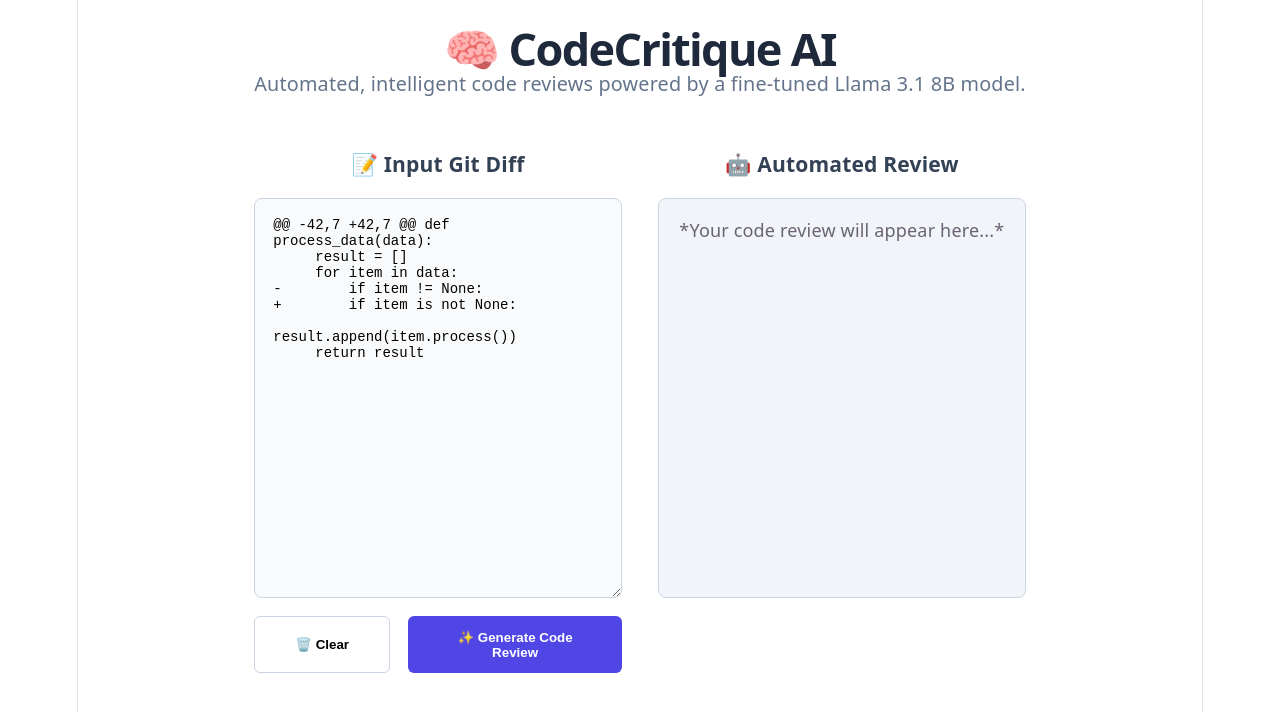
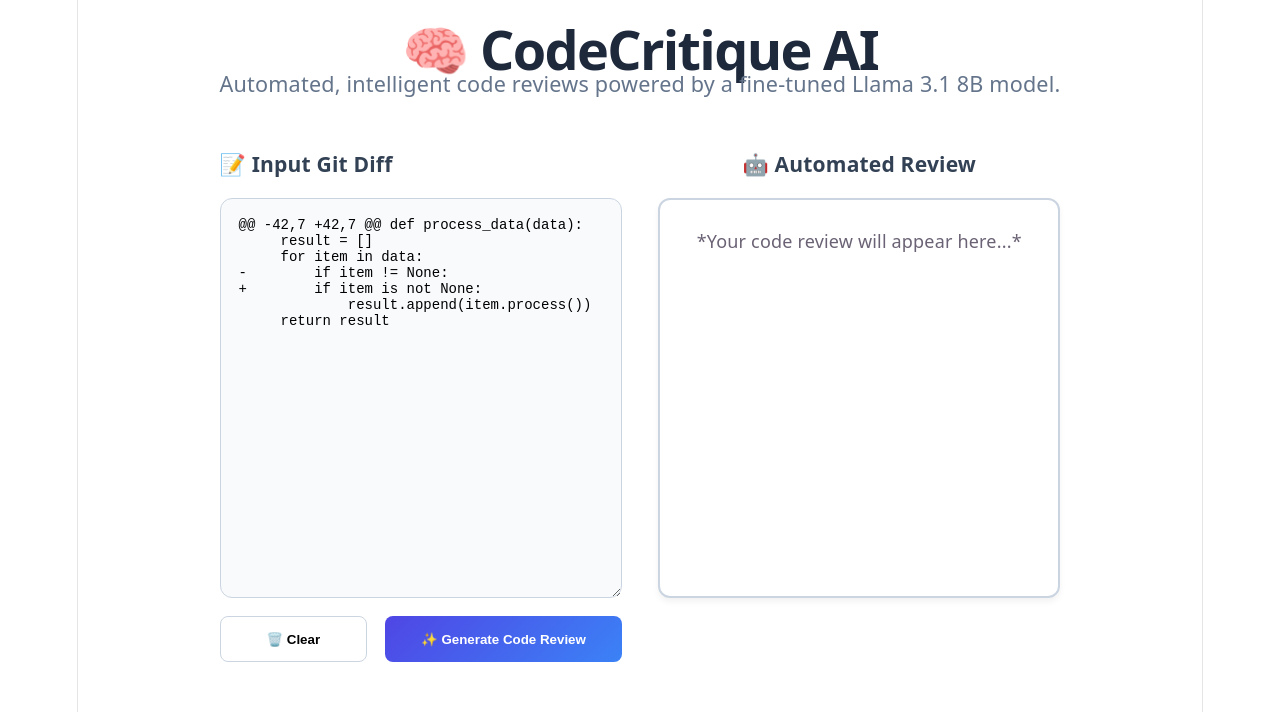
Before and after one commit to Amogh0786/CodeCritique, a React (Vite) app in the folder frontend/: page / in a window 1280 px wide. Shown: the top 712 px of the page. Built offline with nearby package versions, Linux system fonts and the light colour scheme.

Commit message:
UI: Add framer-motion for pro animations

```diff
--- a/frontend/package.json
+++ b/frontend/package.json
@@ -10,6 +10,7 @@
     "preview": "vite preview"
   },
   "dependencies": {
+    "framer-motion": "^13.2.0",
     "react": "^19.2.8",
     "react-dom": "^19.2.8"
   },
--- a/frontend/src/App.tsx
+++ b/frontend/src/App.tsx
@@ -1,4 +1,5 @@
 import { useState } from 'react'
+import { motion, AnimatePresence } from 'framer-motion'
 import './App.css'
 
 function App() {
@@ -48,20 +49,37 @@ function App() {
   }
 
   return (
-    <div style={{ maxWidth: '1000px', margin: '0 auto', padding: '2rem', fontFamily: 'system-ui, sans-serif' }}>
-      <div style={{ textAlign: 'center', marginBottom: '3rem' }}>
-        <h1 style={{ fontSize: '2.5rem', fontWeight: 800, margin: '0 0 0.5rem 0', color: '#1e293b' }}>
+    <div style={{ maxWidth: '1100px', margin: '0 auto', padding: '2rem', fontFamily: 'system-ui, sans-serif' }}>
+
+      {/* Header Animation */}
+      <motion.div
+        initial={{ opacity: 0, y: -50 }}
+        animate={{ opacity: 1, y: 0 }}
+        transition={{ duration: 0.6, ease: "easeOut" }}
+        style={{ textAlign: 'center', marginBottom: '3rem' }}
+      >
+        <h1 style={{ fontSize: '3rem', fontWeight: 800, margin: '0 0 0.5rem 0', color: '#1e293b' }}>
           🧠 CodeCritique AI
         </h1>
-        <p style={{ fontSize: '1.1rem', color: '#64748b', margin: 0 }}>
+        <p style={{ fontSize: '1.2rem', color: '#64748b', margin: 0 }}>
           Automated, intelligent code reviews powered by a fine-tuned Llama 3.1 8B model.
         </p>
-      </div>
+      </motion.div>
 
       <div style={{ display: 'flex', gap: '2rem', flexDirection: 'row' }}>
-        <div style={{ flex: 1, display: 'flex', flexDirection: 'column' }}>
-          <h3 style={{ marginTop: 0, color: '#334155' }}>📝 Input Git Diff</h3>
-          <textarea
+
+        {/* Left Column (Input) Animation */}
+        <motion.div
+          initial={{ opacity: 0, x: -50 }}
+          animate={{ opacity: 1, x: 0 }}
+          transition={{ duration: 0.6, delay: 0.2, ease: "easeOut" }}
+          style={{ flex: 1, display: 'flex', flexDirection: 'column' }}
+        >
+          <h3 style={{ marginTop: 0, color: '#334155', display: 'flex', alignItems: 'center', gap: '8px' }}>
+            📝 Input Git Diff
+          </h3>
+          <motion.textarea
+            whileFocus={{ scale: 1.01, boxShadow: '0px 4px 15px rgba(0,0,0,0.1)' }}
             value={diff}
             onChange={(e) => setDiff(e.target.value)}
             style={{
@@ -72,45 +90,89 @@ function App() {
               fontSize: '14px',
               backgroundColor: '#f8fafc',
               border: '1px solid #cbd5e1',
-              borderRadius: '8px',
+              borderRadius: '12px',
               resize: 'vertical',
-              boxSizing: 'border-box'
+              boxSizing: 'border-box',
+              transition: 'all 0.3s ease'
             }}
           />
           <div style={{ display: 'flex', gap: '1rem', marginTop: '1rem' }}>
-            <button
+            <motion.button
+              whileHover={{ scale: 1.05, backgroundColor: '#f1f5f9' }}
+              whileTap={{ scale: 0.95 }}
               onClick={handleClear}
-              style={{ padding: '0.75rem 1.5rem', borderRadius: '6px', border: '1px solid #cbd5e1', background: 'white', cursor: 'pointer', fontWeight: 600, flex: 1 }}
+              style={{ padding: '0.8rem 1.5rem', borderRadius: '8px', border: '1px solid #cbd5e1', background: 'white', cursor: 'pointer', fontWeight: 600, flex: 1 }}
             >
               🗑️ Clear
-            </button>
-            <button
+            </motion.button>
+            <motion.button
+              whileHover={{ scale: 1.05, boxShadow: '0px 4px 15px rgba(79, 70, 229, 0.4)' }}
+              whileTap={{ scale: 0.95 }}
               onClick={handleGenerate}
               disabled={loading}
-              style={{ padding: '0.75rem 1.5rem', borderRadius: '6px', border: 'none', background: '#4f46e5', color: 'white', cursor: loading ? 'not-allowed' : 'pointer', fontWeight: 600, flex: 2, opacity: loading ? 0.7 : 1 }}
+              style={{
+                padding: '0.8rem 1.5rem',
+                borderRadius: '8px',
+                border: 'none',
+                background: 'linear-gradient(135deg, #4f46e5 0%, #3b82f6 100%)',
+                color: 'white',
+                cursor: loading ? 'not-allowed' : 'pointer',
+                fontWeight: 600,
+                flex: 2,
+                opacity: loading ? 0.7 : 1
+              }}
             >
               {loading ? '⏳ Generating...' : '✨ Generate Code Review'}
-            </button>
+            </motion.button>
           </div>
-        </div>
+        </motion.div>
 
-        <div style={{ flex: 1, display: 'flex', flexDirection: 'column' }}>
+        {/* Right Column (Output) Animation */}
+        <motion.div
+          initial={{ opacity: 0, x: 50 }}
+          animate={{ opacity: 1, x: 0 }}
+          transition={{ duration: 0.6, delay: 0.4, ease: "easeOut" }}
+          style={{ flex: 1, display: 'flex', flexDirection: 'column' }}
+        >
           <h3 style={{ marginTop: 0, color: '#334155' }}>🤖 Automated Review</h3>
-          <div style={{
+
+          <motion.div
+            animate={loading ? {
+              boxShadow: ['0px 0px 0px rgba(79, 70, 229, 0)', '0px 0px 20px rgba(79, 70, 229, 0.3)', '0px 0px 0px rgba(79, 70, 229, 0)'],
+              borderColor: ['#cbd5e1', '#818cf8', '#cbd5e1']
+            } : {
+              boxShadow: '0px 4px 6px rgba(0,0,0,0.05)',
+              borderColor: '#cbd5e1'
+            }}
+            transition={{ duration: 1.5, repeat: loading ? Infinity : 0 }}
+            style={{
               width: '100%',
               height: '400px',
-            padding: '1rem',
-            backgroundColor: '#f1f5f9',
-            border: '1px solid #cbd5e1',
-            borderRadius: '8px',
+              padding: '1.5rem',
+              backgroundColor: '#ffffff',
+              border: '2px solid #cbd5e1',
+              borderRadius: '12px',
               overflowY: 'auto',
               whiteSpace: 'pre-wrap',
               fontFamily: 'system-ui, sans-serif',
-            boxSizing: 'border-box'
-          }}>
+              boxSizing: 'border-box',
+              lineHeight: '1.6'
+            }}
+          >
+            <AnimatePresence mode="wait">
+              <motion.div
+                key={review}
+                initial={{ opacity: 0, y: 10 }}
+                animate={{ opacity: 1, y: 0 }}
+                exit={{ opacity: 0, y: -10 }}
+                transition={{ duration: 0.3 }}
+              >
                 {review}
-          </div>
-        </div>
+              </motion.div>
+            </AnimatePresence>
+          </motion.div>
+        </motion.div>
+
       </div>
     </div>
   )
```
Also changed, not shown: 1 other file (tests, documents, lock files or other folders). Lines whose indentation alone changed are shown as unchanged.
